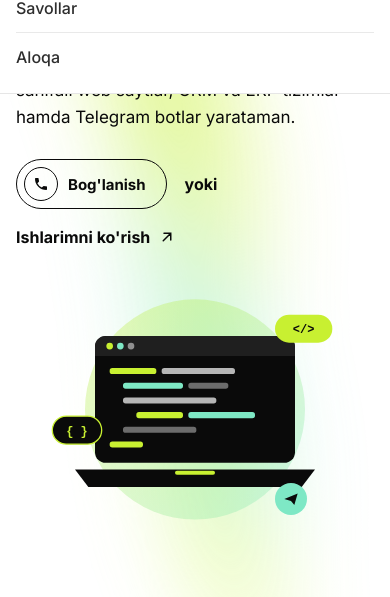
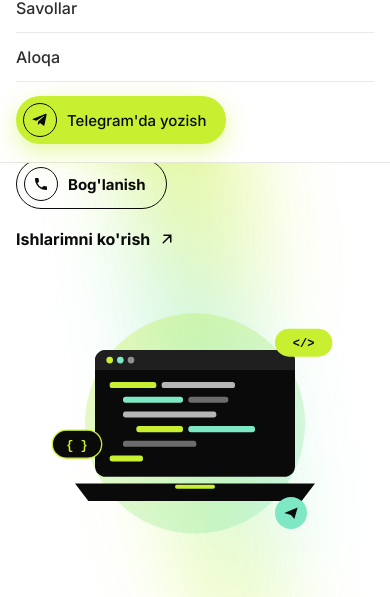
Before and after one commit to akademik0305/firstvibewebsite, a plain HTML site: page index.html in a window 390 px wide. Both pictures are taken after a click on the button 351 px from the left and 35 px from the top of the page. Shown: the part 237-834 px from the top of the page. Drawn offline with Linux system fonts and the light colour scheme; a web font is replaced by a local one.

Commit message:
Telefon ko'rinishi tuzatildi, favicon va havola kartasi (og-image) qo'shildi
Co-Authored-By: Claude Opus 5.5 <noreply@anthropic.com>

```diff
--- a/index.html
+++ b/index.html
@@ -5,6 +5,27 @@
   <meta name="viewport" content="width=device-width, initial-scale=1.0">
   <title>Azizbek — Fullstack dasturchi</title>
   <meta name="description" content="Azizbek — fullstack dasturchi. Web saytlar, CRM va ERP tizimlar, Telegram botlar.">
+  <!-- Havola kartasi (Telegram, Facebook, X va boshqalar) -->
+  <meta property="og:type" content="website">
+  <meta property="og:site_name" content="Azizbek">
+  <meta property="og:locale" content="uz_UZ">
+  <meta property="og:url" content="https://akademik0305.github.io/firstvibewebsite/">
+  <meta property="og:title" content="Azizbek — Fullstack dasturchi">
+  <meta property="og:description" content="Bir sahifali web saytlar, CRM va ERP tizimlar hamda Telegram botlar. Telegram: @azizbek_9898">
+  <meta property="og:image" content="https://akademik0305.github.io/firstvibewebsite/images/og-image.png">
+  <meta property="og:image:width" content="1200">
+  <meta property="og:image:height" content="630">
+  <meta property="og:image:alt" content="Azizbek — Full-Stack dasturchi. Web saytlar, CRM va ERP, Telegram botlar">
+  <meta name="twitter:card" content="summary_large_image">
+  <link rel="canonical" href="https://akademik0305.github.io/firstvibewebsite/">
+
+  <!-- Favicon -->
+  <link rel="icon" href="images/favicon.svg" type="image/svg+xml">
+  <link rel="icon" href="images/favicon-32.png" type="image/png" sizes="32x32">
+  <link rel="apple-touch-icon" href="images/apple-touch-icon.png">
+  <meta name="theme-color" content="#ffffff" media="(prefers-color-scheme: light)">
+  <meta name="theme-color" content="#0a0a0a" media="(prefers-color-scheme: dark)">
+
   <link rel="preconnect" href="https://fonts.googleapis.com">
   <link rel="preconnect" href="https://fonts.gstatic.com" crossorigin>
   <link href="https://fonts.googleapis.com/css2?family=Inter:wght@400;500;600;700&family=Unbounded:wght@600;700;800&display=swap" rel="stylesheet">
@@ -29,6 +50,13 @@
         <!-- <a href="#fikrlar">Fikrlar</a> -->
         <a href="#savollar">Savollar</a>
         <a href="#aloqa">Aloqa</a>
+        <!-- Faqat telefon menyusida ko'rinadi -->
+        <a class="btn btn-lime nav-cta" href="https://t.me/azizbek_9898" target="_blank" rel="noopener">
+          <span class="btn-ico">
+            <svg viewBox="0 0 24 24" fill="currentColor" aria-hidden="true"><path d="M21.9 4.3 18.7 19.4c-.24 1.07-.87 1.33-1.76.83l-4.87-3.59-2.35 2.26c-.26.26-.48.48-.98.48l.35-4.96 9.03-8.16c.39-.35-.09-.54-.61-.2L6.36 13.07 1.56 11.57c-1.04-.33-1.06-1.04.22-1.54L20.5 2.8c.87-.32 1.63.2 1.4 1.5z"/></svg>
+          </span>
+          Telegram'da yozish
+        </a>
       </nav>
       <div class="nav-right">
         <button class="theme-toggle" id="theme-toggle" type="button" aria-label="Temani almashtirish" title="Temani almashtirish">
--- a/style.css
+++ b/style.css
@@ -183,6 +183,7 @@ ul { list-style: none; }
 }
 .nav-links a:hover { opacity: 1; text-decoration: underline; text-decoration-color: var(--lime-dark); text-underline-offset: 6px; text-decoration-thickness: 2px; }
 .nav-right { display: flex; align-items: center; gap: 14px; }
+.nav-cta { display: none; } /* telefon menyusidagi Telegram tugmasi */
 .theme-toggle, .menu-toggle {
   width: 46px;
   height: 46px;
@@ -577,6 +578,10 @@ ul { list-style: none; }
   .skills-head { flex-direction: column; align-items: flex-start; gap: 20px; }
   .skills-side { text-align: left; }
   .grid { grid-template-columns: 1fr 1fr; }
+  /* Telefon: ijtimoiy belgilarni bosish oson bo'lsin (44px) */
+  .socials { gap: 4px; }
+  .socials a { width: 44px; height: 44px; display: grid; place-items: center; }
+  .socials svg { width: 22px; height: 22px; }
 }
 @media (max-width: 600px) {
   .container { padding-left: 16px; padding-right: 16px; }
@@ -595,6 +600,25 @@ ul { list-style: none; }
   .faq-item summary { padding: 18px 20px; font-size: 15px; }
   .faq-item p { padding: 0 20px 20px; }
   .footer { justify-content: center; text-align: center; }
+
+  /* Telefon menyusida Telegram tugmasi */
+  .nav-bar.menu-open .nav-links a.nav-cta {
+    display: inline-flex;
+    align-self: flex-start;
+    margin: 14px 0 6px;
+    padding: 7px 20px 7px 7px;
+    font-size: 15px;
+    border-bottom: 0;
+    opacity: 1;
+    text-decoration: none;
+  }
+  /* Hero: tugma va havola tartibli ustma-ust */
+  .or { display: none; }
+  .hero-actions { flex-direction: column; align-items: flex-start; gap: 8px; }
+  .hero-actions .link-arrow { min-height: 44px; }
+  /* Barmoq bilan bosish uchun kamida 44px */
+  .arrow { width: 60px; height: 44px; }
+  .footer a { display: inline-block; padding: 14px 8px; margin: -14px 0; }
 }
 /* ===== JONLANISH (yengil va tez) ===== */
 @keyframes rise {
```
Also changed, not shown: images/apple-touch-icon.png (added), images/favicon-32.png (added), images/favicon.svg (added), images/og-image.png (added).
